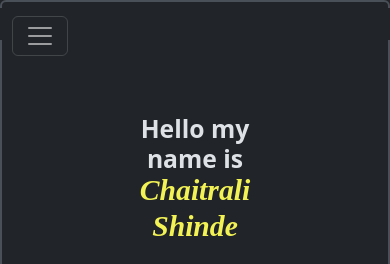
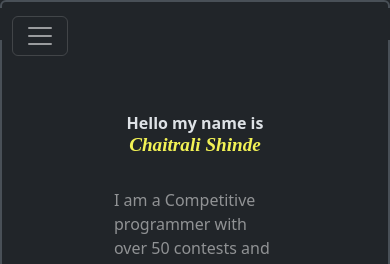
Before and after one commit to konekoshinde/chaitrali_portfolio, a Next.js app: page / in a window 390 px wide. Shown: the top 264 px of the page. Built offline with nearby package versions, Linux system fonts and the light colour scheme.

Commit message:
updated font size

```diff
--- a/src/app/components/Info.js
+++ b/src/app/components/Info.js
@@ -4,15 +4,16 @@ function Info() {
   return (
     <div className="card p-5 m-lg-5 border border-2 border-black-50 rounded " >
         <div className="row g-0" >
-            <div className="col-md-8 mb-5 mx-auto p-5" >
+            <div className="col-lg-8 mb-5 mx-auto p-5" >
             <div className="card-body ">
-                <h5 className="card-title fw-bolder fs-2 text-md-start text-center">Hello my name is <span className="fst-italic imp">Chaitrali Shinde</span></h5>
+                <h5 className="card-title fw-bolder fs-2 text-md-start text-center fs-6 fs-lg-3">Hello my name is <span className="fst-italic imp">Chaitrali Shinde</span></h5>
                 <br/>
-                <p className="card-text text-white-50" >
+                <p className="card-text text-white-50 fs-6" >
                 I am a Competitive programmer with over 50 contests and has secured rankings in the top 5% medium division contests. Also a hackathon enthusiasts. Coming from a tier 2 college, I have made project achieving top 2% score among college peers. I have skills in software engineering, communication, and quick learning.
                 </p>
                 <br/>
                 <br/>
+
                 <a className=" imp p-2 bg-secondary " href="https://drive.google.com/file/d/16IsmkAbQq1A68oo_CF_2xOGrHwcB5up2/view?usp=drive_link" target="_blank">Resume</a>
 
             </div>
```
